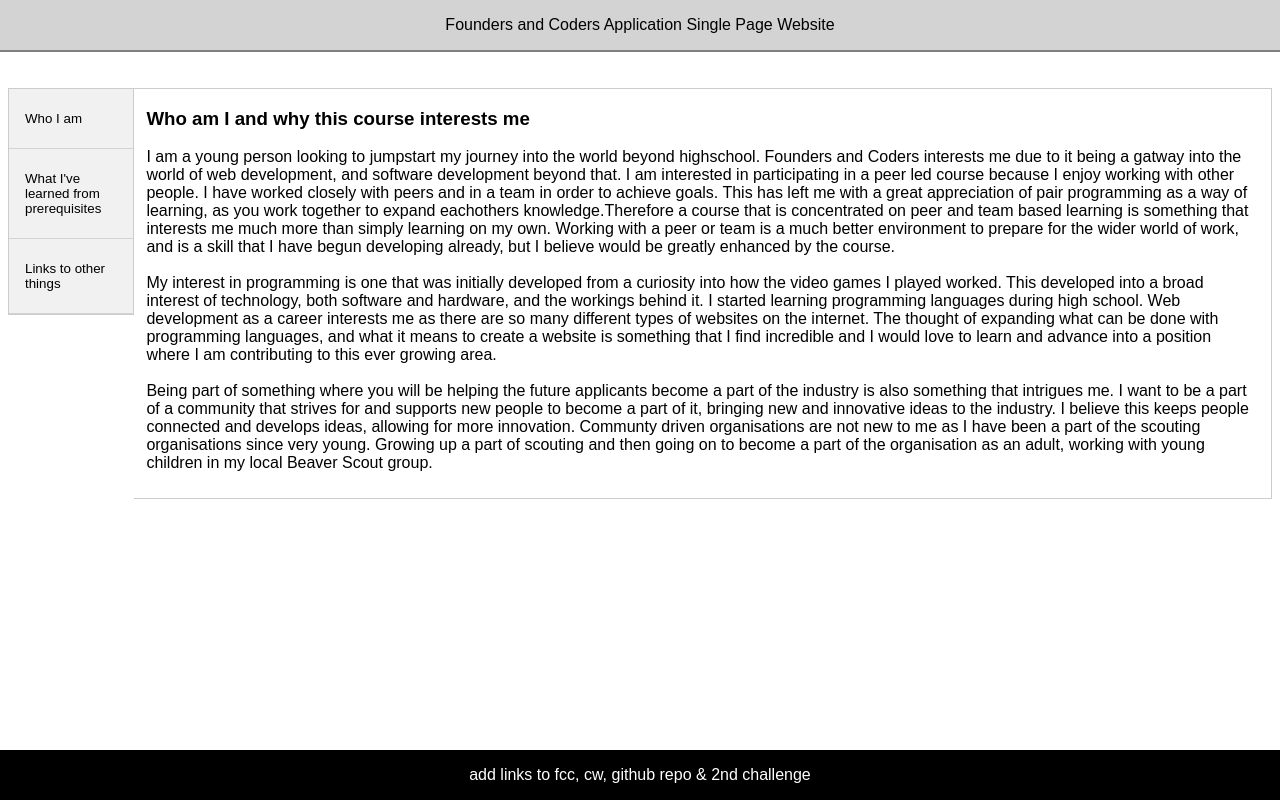
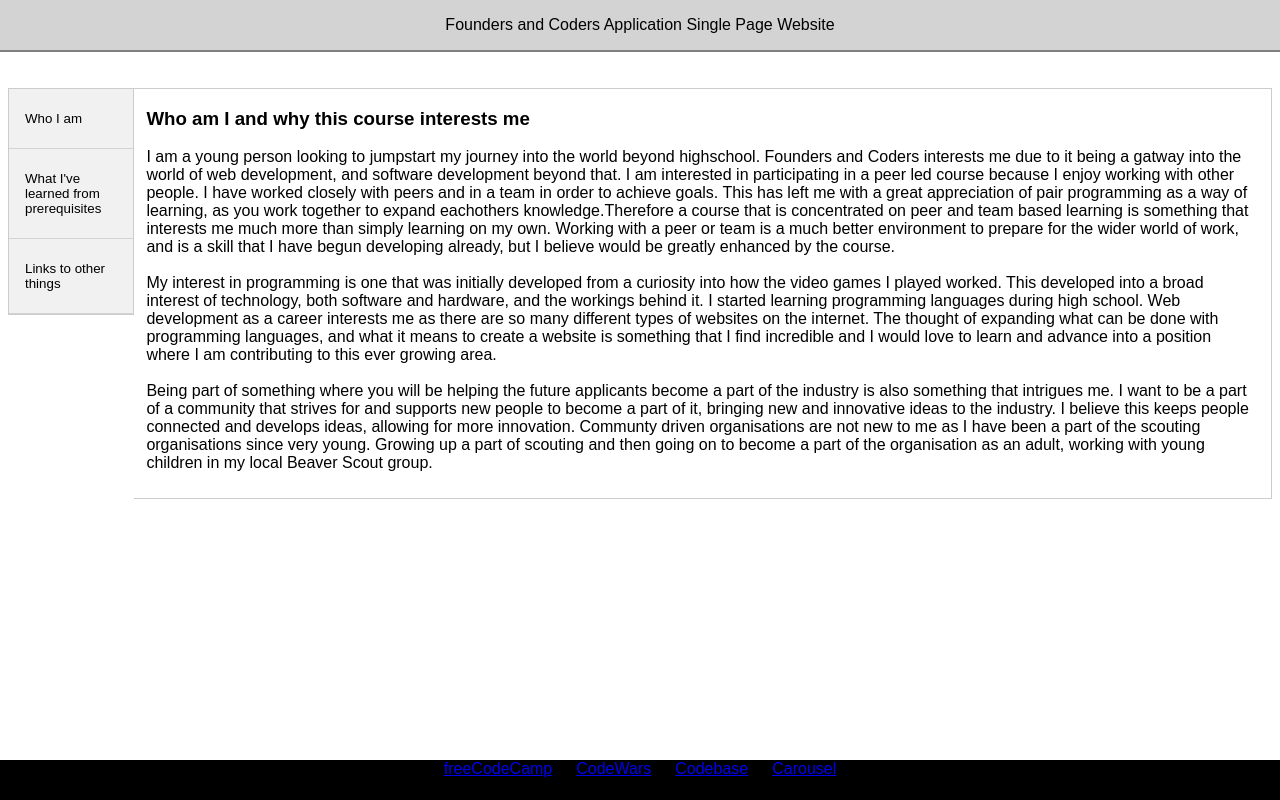
Before and after one commit to RohanSSS/RohanSSS.github.io, a plain HTML site: page index.html in a window 1280 px wide. Drawn offline with Linux system fonts and the light colour scheme.

Commit message:
small things
small things

```diff
--- a/index.css
+++ b/index.css
@@ -1,4 +1,4 @@
-p, h3, button {
+p, h3, button, a {
   font-family: sans-serif;
 }
 
@@ -6,10 +6,16 @@
   position:  fixed;
   left: 0;
   bottom: 0;
+  height: 40px;
   width: 100%;
   background-color: black;
   color: white;
   text-align: center;
+}
+
+.footer a {
+  margin-left: 10px;
+  margin-right: 10px;
 }
 
 .header {
--- a/index.html
+++ b/index.html
@@ -33,7 +33,10 @@
   </div>
 
     <div class="footer">
-      <p>add links to fcc, cw, github repo & 2nd challenge</p>
+      <a href="https://www.freecodecamp.org/rohanss">freeCodeCamp</a>
+      <a href="https://www.codewars.com/users/RohanSSS">CodeWars</a>
+      <a href="https://github.com/RohanSSS/rohansss.github.io">Codebase</a>
+      <a href="https://codepen.io/rohansss/pen/REjxmo">Carousel</a>
     </div>
 </div>
 </body>
```
